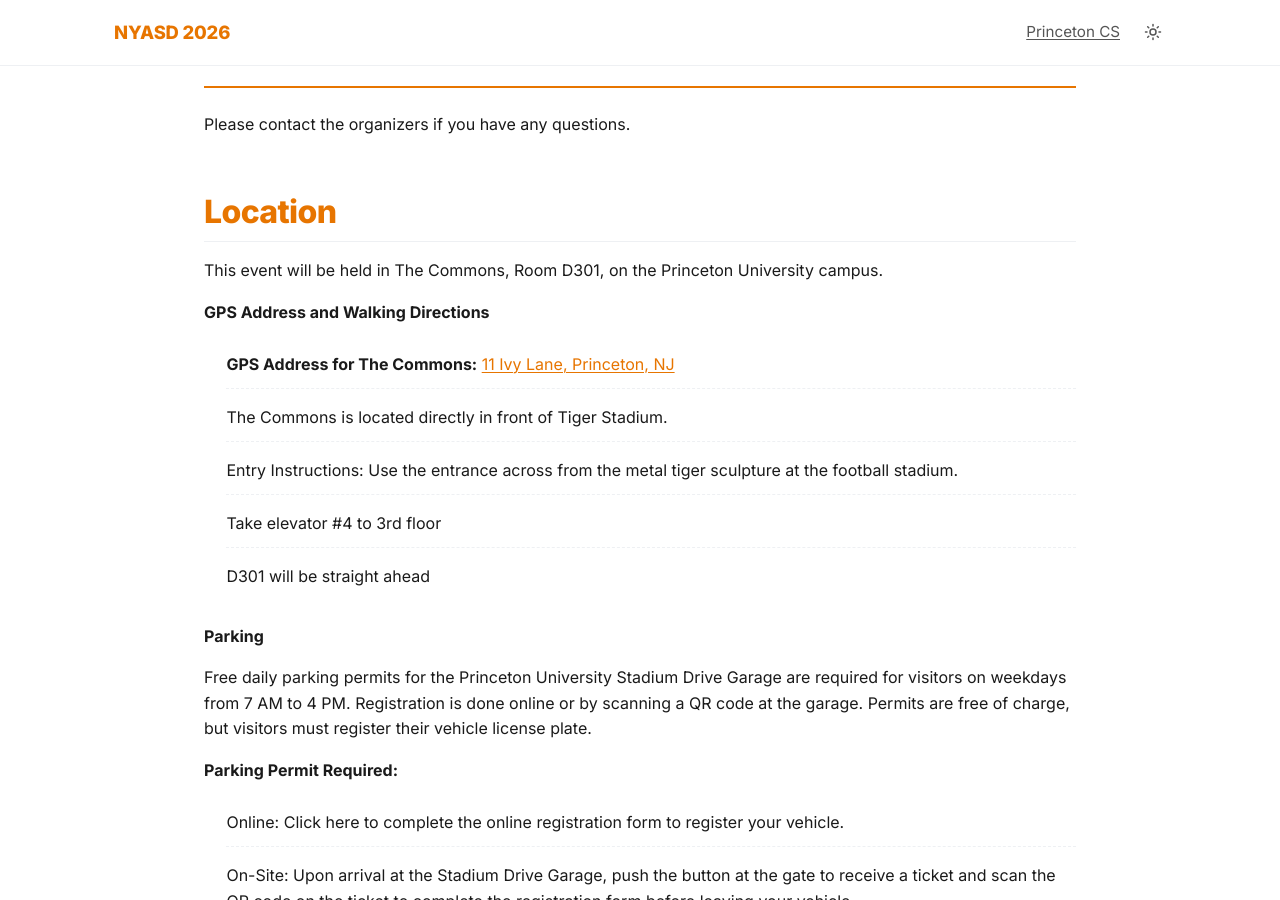
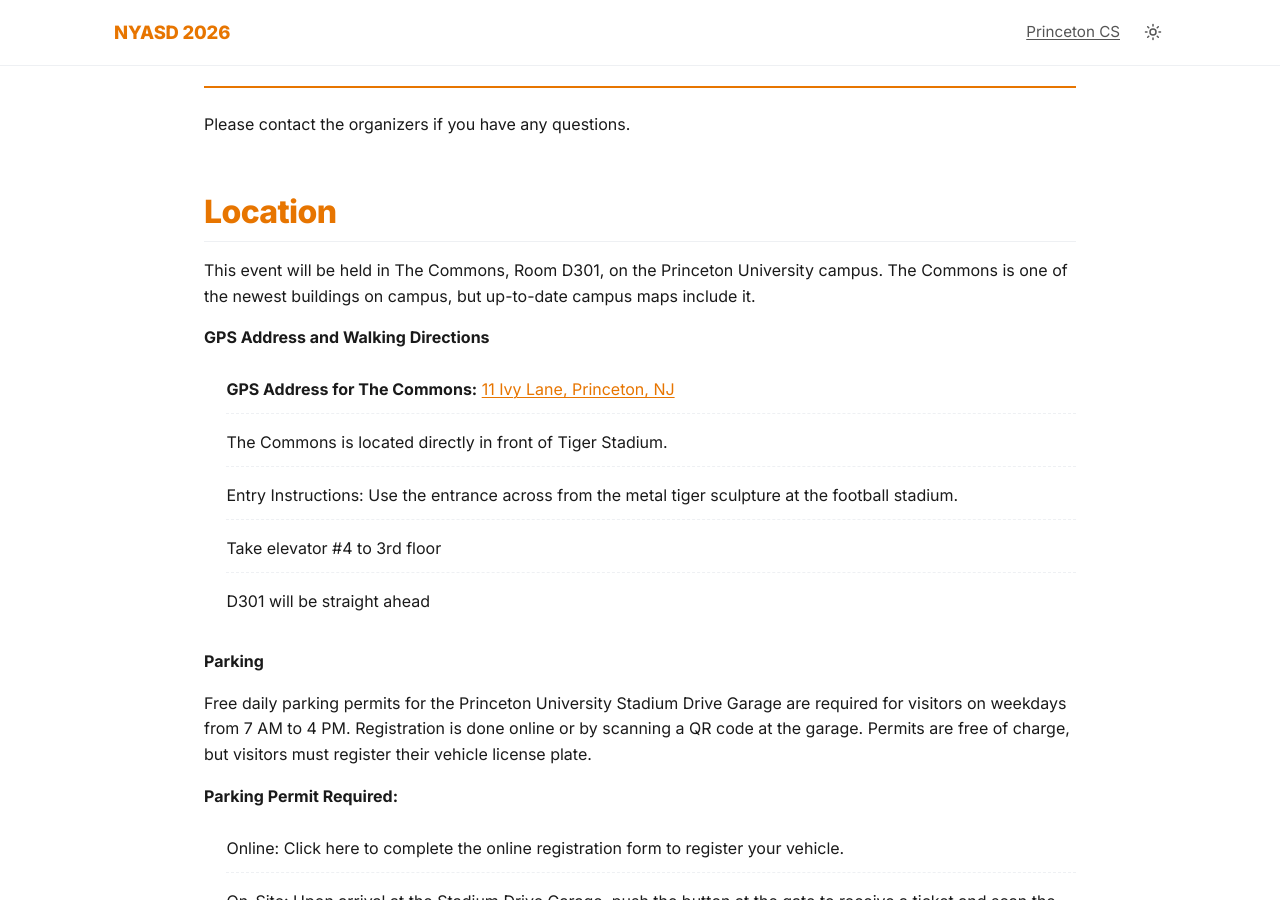
Before and after one commit to princetoncomputerarch/princetoncomputerarch.github.io, a Jekyll site: the page built from index.html, in a window 1280 px wide and 900 px high, scrolled down 3038 px. Built offline with Jekyll 4.4.1, drawn with Linux system fonts in a browser that asks for light colours.

Commit message:
Restore intro second sentence (about being a newer building)

```diff
--- a/_data/location.yml
+++ b/_data/location.yml
@@ -8,6 +8,7 @@ heading: "Location"
 
 intro: >
   This event will be held in The Commons, Room D301, on the Princeton University campus.
+  The Commons is one of the newest buildings on campus, but up-to-date campus maps include it.
 
 # ---------------------------------------------------------------------------
 # GPS Address & Walking Directions
```
